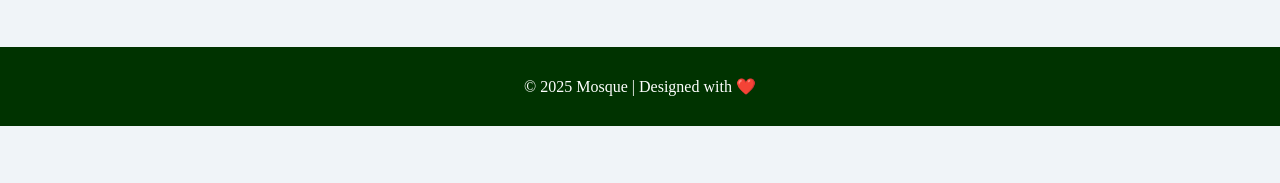
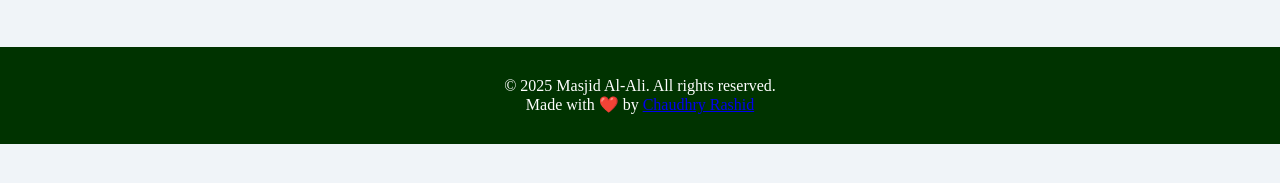
Before and after one commit to Rohail2008/Mosque, a plain HTML site: page donations.html in a window 1280 px wide. Shown: the part 319-502 px from the top of the page. Drawn offline with Linux system fonts and the light colour scheme.

Commit message:
Update donations.html

```diff
--- a/donations.html
+++ b/donations.html
@@ -34,8 +34,10 @@
 </section>
 
 <footer class="footer">
-  <p>&copy; 2025 Mosque | Designed with ❤️</p>
+  <p>&copy; 2025 Masjid Al-Ali. All rights reserved.</p>
+  <p>Made with ❤️ by <a href="https://chrohail.org" target="_blank" rel="noopener noreferrer">Chaudhry Rashid</a></p>
 </footer>
+
 
 <script src="script.js"></script>
 
```
